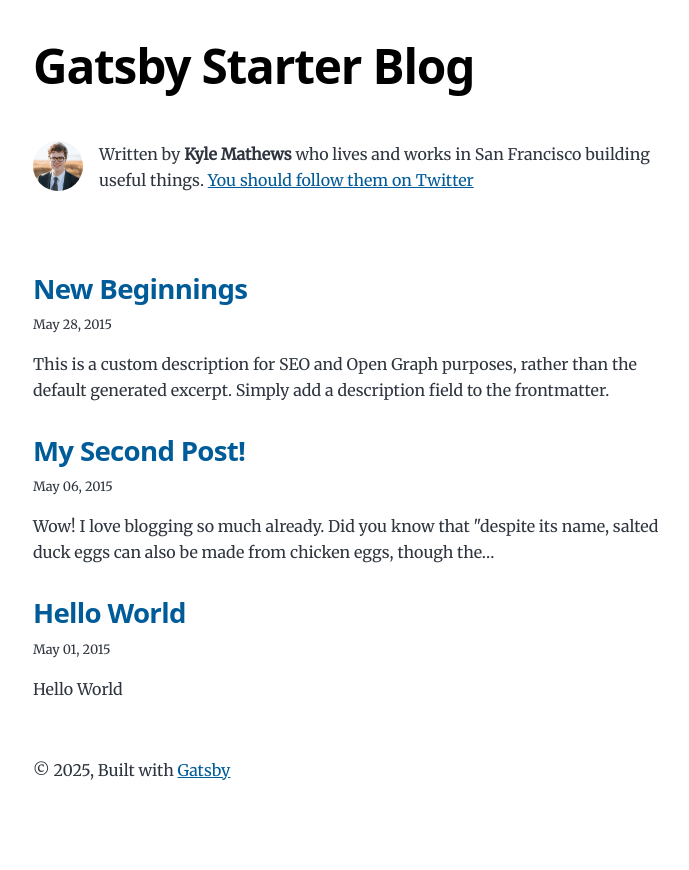
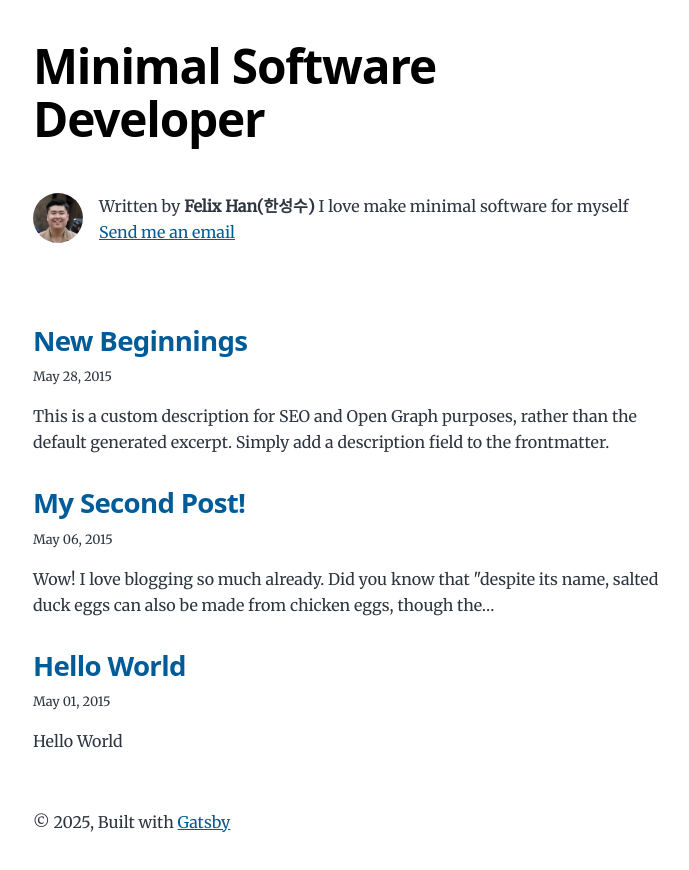
Before and after one commit to felixhan108/felixhan108.github.io, a Gatsby site: page / in a window 1280 px wide. Shown: the whole page, without its empty margins (291-980 px from the left). Before the commit the page ends 846 px from the top, so only its background shows below. Built offline with nearby package versions, Linux system fonts and the light colour scheme; Gatsby itself is replaced by a stand-in of ours.

Commit message:
profile update

```diff
--- a/gatsby-config.js
+++ b/gatsby-config.js
@@ -9,15 +9,16 @@
  */
 module.exports = {
   siteMetadata: {
-    title: `Gatsby Starter Blog`,
+    title: `Minimal Software Developer`,
     author: {
-      name: `Kyle Mathews`,
-      summary: `who lives and works in San Francisco building useful things.`,
+      name: `Felix Han(한성수)`,
+      summary: `I love make minimal software for myself`,
     },
-    description: `A starter blog demonstrating what Gatsby can do.`,
+    description: `I love make minimal software for myself`,
     siteUrl: `https://gatsbystarterblogsource.gatsbyjs.io/`,
     social: {
-      twitter: `kylemathews`,
+      twitter: ``,
+      email: `thepub03@gmail.com`,
     },
   },
   plugins: [
--- a/package.json
+++ b/package.json
@@ -40,7 +40,7 @@
   },
   "scripts": {
     "build": "gatsby build",
-    "develop": "gatsby develop",
+    "dev": "gatsby develop",
     "format": "prettier --write \"**/*.{js,jsx,ts,tsx,json,md}\"",
     "start": "gatsby develop",
     "serve": "gatsby serve",
--- a/src/components/bio.js
+++ b/src/components/bio.js
@@ -36,7 +36,7 @@
         className="bio-avatar"
         layout="fixed"
         formats={["auto", "webp", "avif"]}
-        src="../images/profile-pic.png"
+        src="../images/profile-picture.jpg"
         width={50}
         height={50}
         quality={95}
@@ -46,9 +46,7 @@
         <p>
           Written by <strong>{author.name}</strong> {author?.summary || null}
           {` `}
-          <a href={`https://twitter.com/${social?.twitter || ``}`}>
-            You should follow them on Twitter
-          </a>
+          <a href={`mailto:${social?.email || ``}`}>Send me an email</a>
         </p>
       )}
     </div>
```
Also changed, not shown: src/images/profile-picture.jpg (added).
